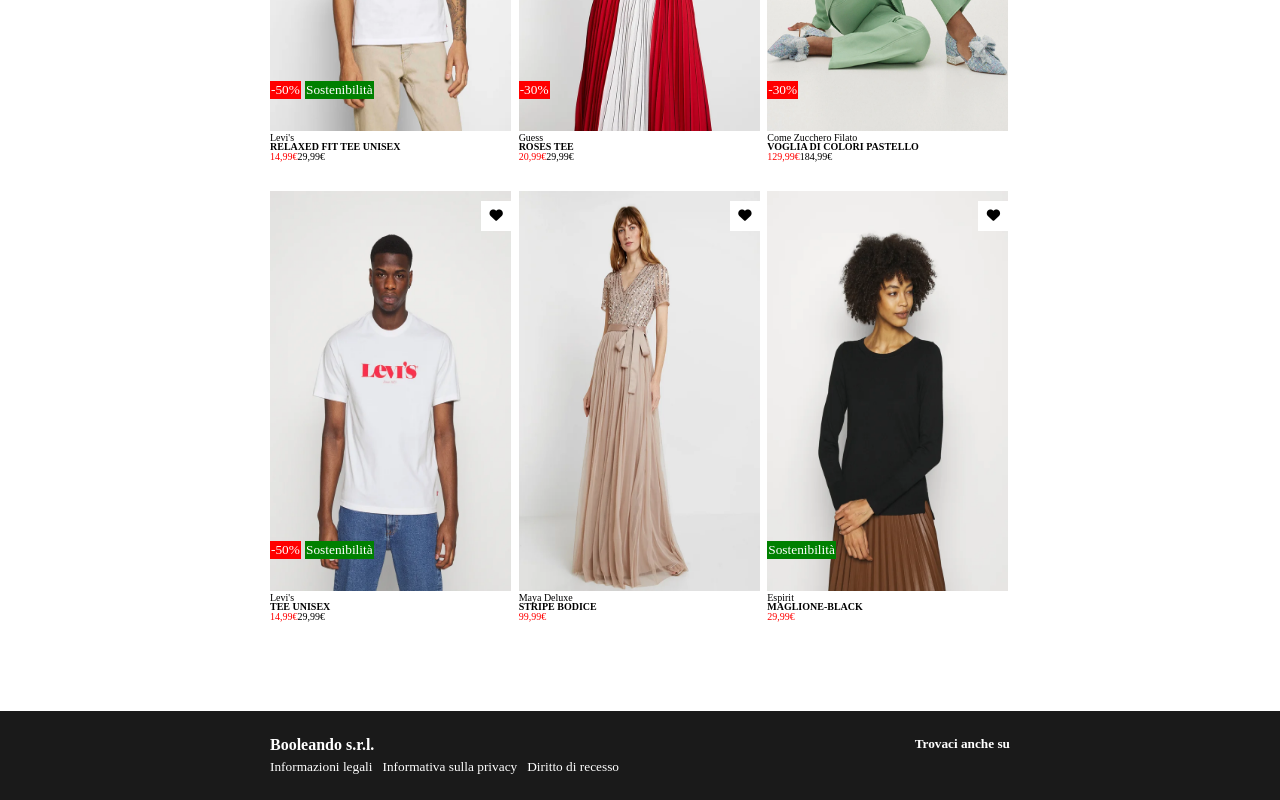
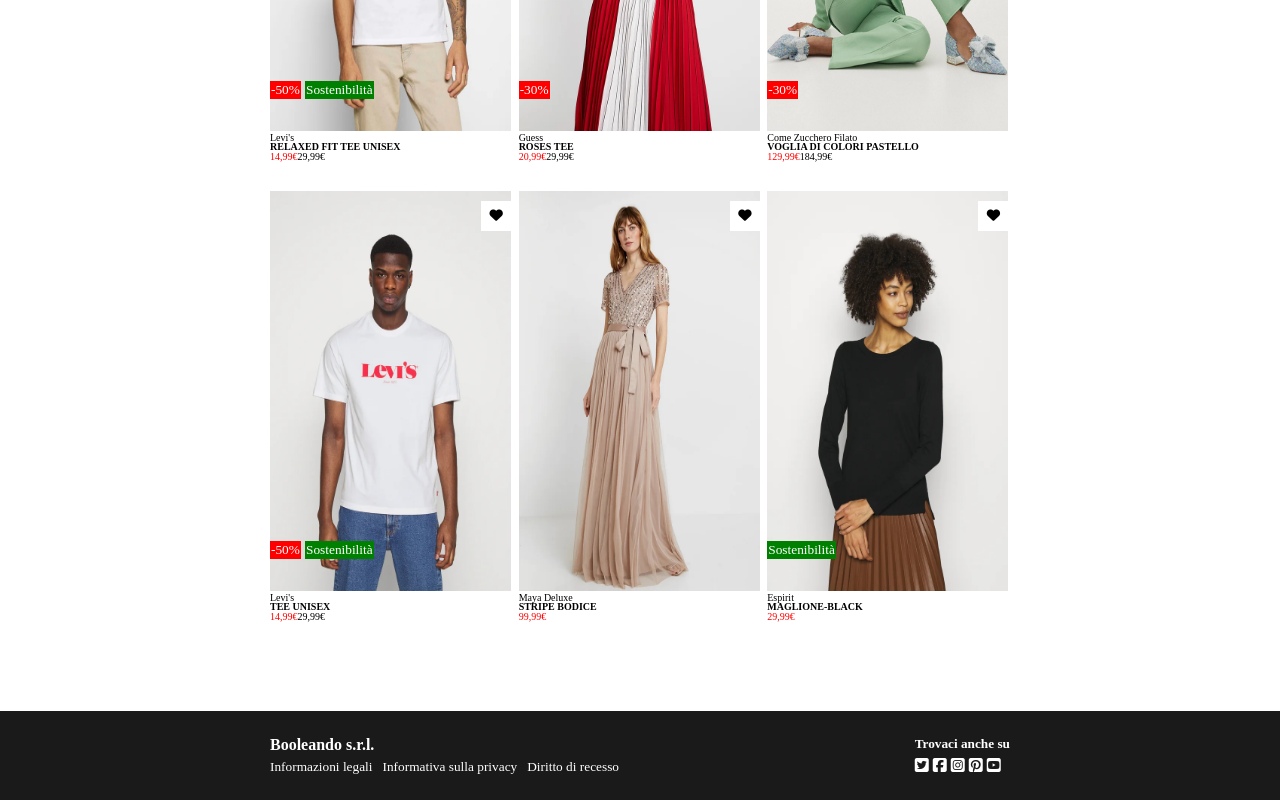
Before and after one commit to EdoardoProstamo/html-css-boolando, a plain HTML site: page index.html in a window 1280 px wide. Shown: the part 404-1204 px from the top of the page. Drawn offline with Linux system fonts and the light colour scheme.

Commit message:
feat: fine footer

```diff
--- a/index.html
+++ b/index.html
@@ -159,8 +159,12 @@
         </div>
         <div class="Info">
             <h5>Trovaci anche su</h5>
-            <div>
-
+            <div class="Icons">
+                <i class="fa-brands fa-square-twitter"></i>
+                <i class="fa-brands fa-square-facebook"></i>
+                <i class="fa-brands fa-square-instagram"></i>
+                <i class="fa-brands fa-square-pinterest"></i>
+                <i class="fa-brands fa-square-youtube"></i>
             </div>
         </div>
     </footer>
--- a/style.css
+++ b/style.css
@@ -159,4 +159,7 @@ footer .Info > h5 {
     color: #ffffff;
     padding-bottom: 5px;
 }
+.Icons {
+    color: #ffffff;
+}
 /*/FOOTER*/
```
